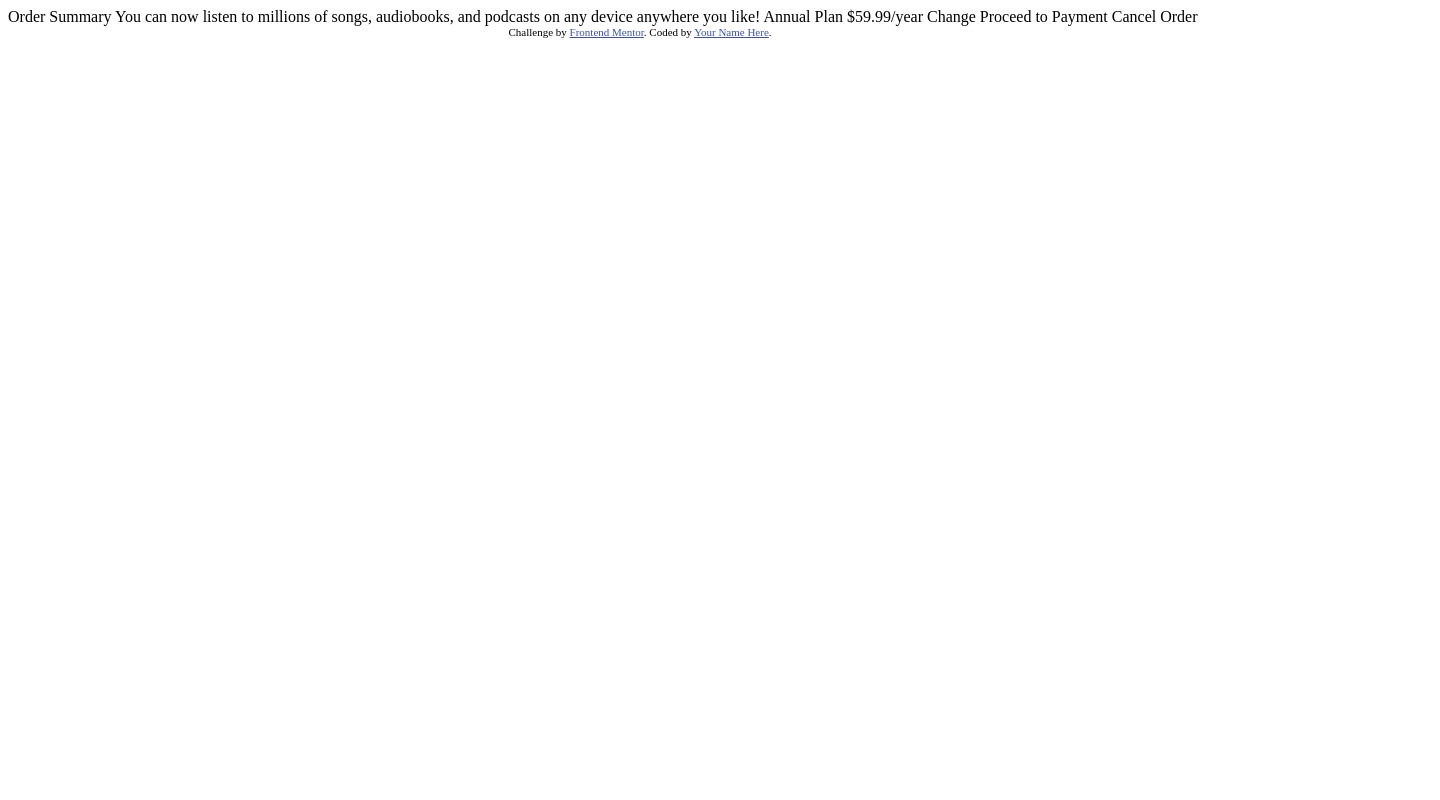
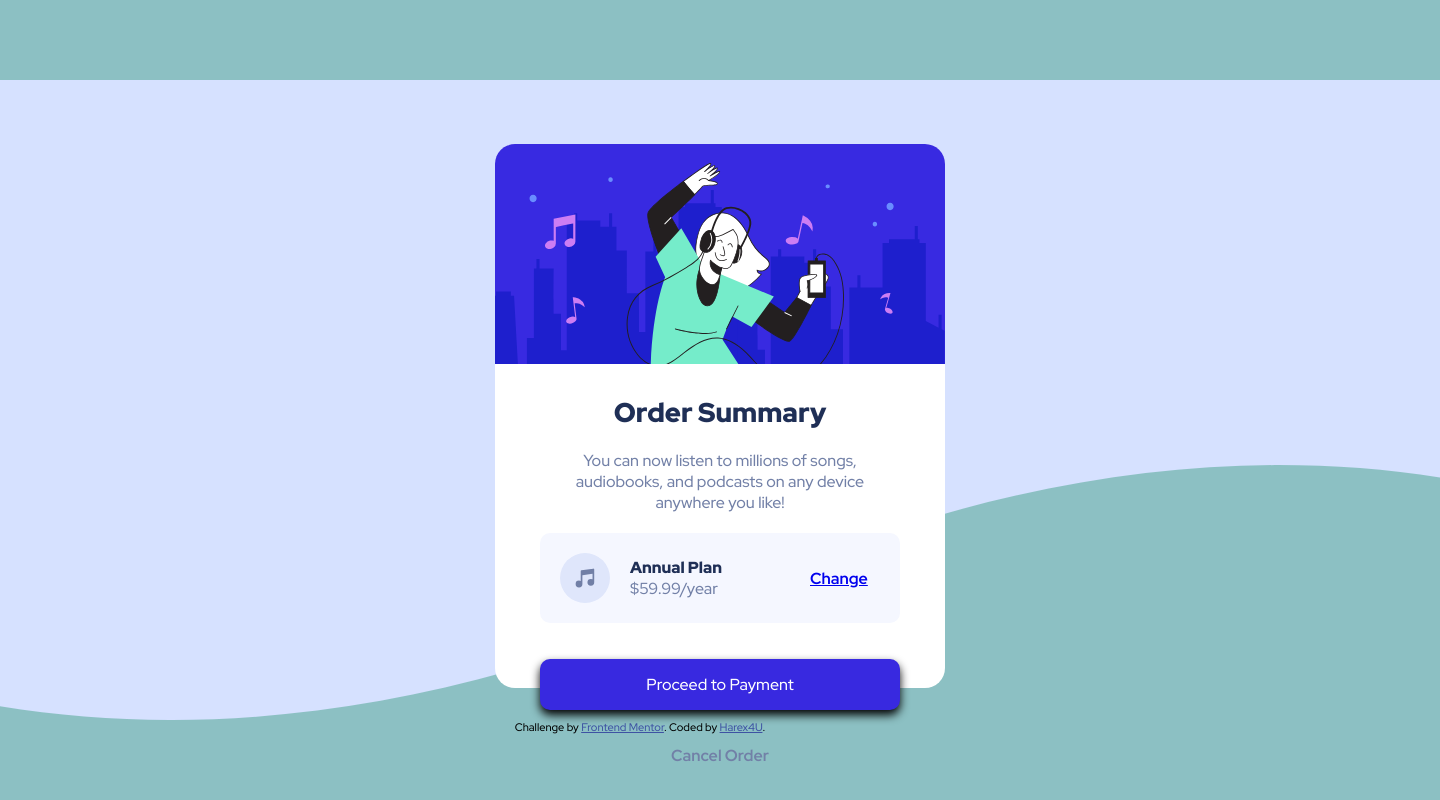
Before and after one commit to Harex4U/Order-Summary-Design, a plain HTML site: page index.html in a window 1280 px wide. Shown: the whole page, 1440 px wide, since content can reach past the window. Drawn offline with Linux system fonts and the light colour scheme.

Commit message:
Add files via upload

```diff
--- a/index.html
+++ b/index.html
@@ -5,6 +5,8 @@
   <meta name="viewport" content="width=device-width, initial-scale=1.0"> <!-- displays site properly based on user's device -->
 
   <link rel="icon" type="image/png" sizes="32x32" href="./images/favicon-32x32.png">
+
+  <link rel="stylesheet" href="style.css">
 
   <title>Frontend Mentor | Order summary card</title>
 
@@ -16,22 +18,38 @@
 </head>
 <body>
 
-  Order Summary
+    <div class="background">
+      <div class="container">
+        <img src="images/illustration-hero.svg" alt="illustration">
 
-  You can now listen to millions of songs, audiobooks, and podcasts on any
-  device anywhere you like!
+        <h2 class="title">Order Summary</h2>
 
-  Annual Plan
-  $59.99/year
+        <p class="standard-text">You can now listen to millions of songs, audiobooks, and podcasts on any
+          device anywhere you like!</p>
 
-  Change
+        <div class="plan">
+          <img src="/images/icon-music.svg"  class="music-icon">
 
-  Proceed to Payment
-  Cancel Order
+          <div class="price">
+            <p class="bold-text">Annual Plan</p>
+            <p class="standard-text">$59.99/year</p>
+          </div>
+
+          <a href="#" class="link">Change</a>
+        </div>
+
+        <div class="btn-container">
+          <button class="payment">Proceed to Payment</button>
+
+          <a href="#" class="cancel">Cancel Order</a>
+        </div>
+      </div>
+    </div>
+
 
   <div class="attribution">
     Challenge by <a href="https://www.frontendmentor.io?ref=challenge" target="_blank">Frontend Mentor</a>.
-    Coded by <a href="#">Your Name Here</a>.
+    Coded by <a href="#">Harex4U</a>.
   </div>
 </body>
 </html>
--- /dev/null
+++ b/style.css
@@ -0,0 +1,149 @@
+@import url('https://fonts.googleapis.com/css2?family=Red+Hat+Display:wght@500;700;900&display=swap');
+
+*{
+    box-sizing: border-box;
+    margin:0;
+    padding:0;
+    font-family: 'Red Hat Display', sans-serif;
+}
+
+body{
+    background-color: rgb(140, 192, 195);
+}
+
+.background{
+    width: 1440px;
+    height: 80vh;
+    margin:auto;
+    margin-top: 10vh;
+    position:relative;
+    background:bottom no-repeat url(/images/pattern-background-desktop.svg);
+    background-size: cover;
+}
+
+.container{
+    background: white;
+    width: 450px;
+    height: 85%;
+    position:absolute;
+    top:10%;
+    left: 50%;
+    transform: translateX(-50%);
+    border-radius: 20px;
+}
+
+.container img{
+    border-radius: 20px 20px 0 0;
+}
+
+.title{
+    font-weight: 900;
+    font-size: 1.7rem;
+    color: hsl(223, 47%, 23%);
+    text-align: center;
+    margin-top: 25px;
+}
+
+.container > .standard-text{
+    font-size: 16px;
+    text-align: center;
+    padding: 0 15%;
+    margin: 20px auto;
+    color: hsl(224, 23%, 55%);
+}
+
+.plan{
+    background-color: hsl(225, 100%, 98%);
+    width: 80%;
+    border-radius: 10px;
+    margin: auto;
+    display:flex;
+}
+
+.plan .music-icon{
+    height: 50px;
+    margin: 20px;
+}
+
+.plan .price{
+    width: 50%;
+    display:flex;
+    flex-direction: column;
+    margin:auto 0;
+}
+
+.bold-text{
+    font-weight: 900;
+    color: hsl(223, 47%, 23%);;
+}
+
+.plan .standard-text{
+    color: hsl(224, 23%, 55%);
+}
+
+.link{
+    flex: 1;
+    margin: auto;
+    font-weight: 700;
+}
+
+.link:hover{
+    text-decoration: none;
+    color:hsl(298, 86%, 34%);
+}
+
+.btn-container{
+    display:grid;
+    grid-template-rows: 1fr 1fr;
+    margin: 8% 10%;
+    grid-gap: 20px;
+}
+
+.payment{
+    background-color: hsl(245, 75%, 52%);
+    width: 100%;
+    margin: auto;
+    border: none;
+    padding: 15px;
+    border-radius: 10px;
+    color:white;
+    font-size: 16px;
+    box-shadow: 0 5px 10px black ;
+}
+
+.payment:hover{
+    background-color:hsl(298, 86%, 34%);
+}
+
+.cancel{
+    margin: auto;
+    color: hsl(224, 23%, 55%);
+    text-decoration: none;
+    font-weight: 700;
+}
+
+.cancel:hover{
+    color: hsl(223, 47%, 23%);
+}
+
+
+@media(max-width: 768px){
+    .background{
+        width: 100%;
+        margin: 0;
+    }
+
+    .container{
+        width: 375px;
+        height: auto;
+        position:relative;
+    }
+
+    .container img{
+        width:375px;
+    }
+
+    .plan .music-icon{
+        width: 20%;
+    }
+}
```
Also changed, not shown: 1 other file.
